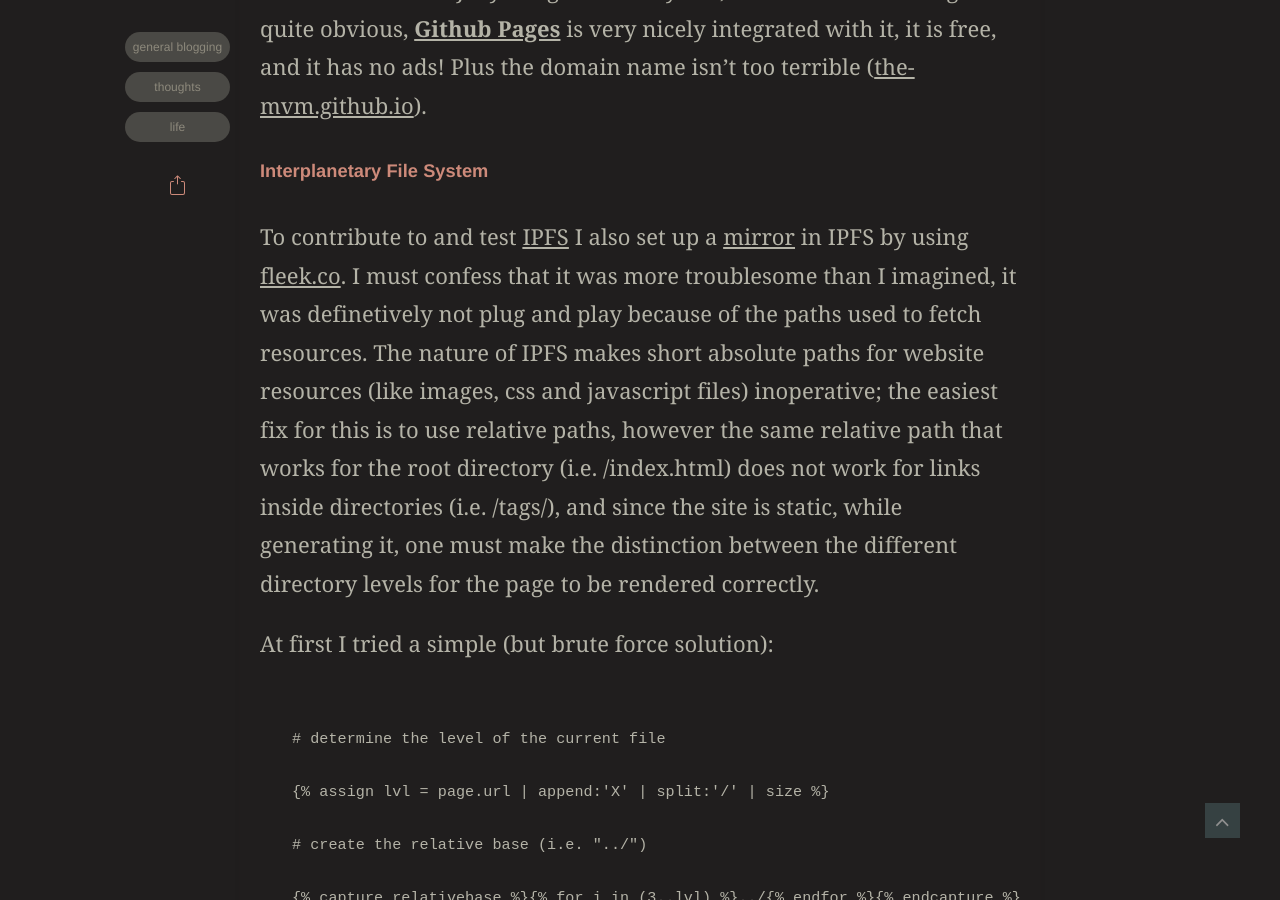
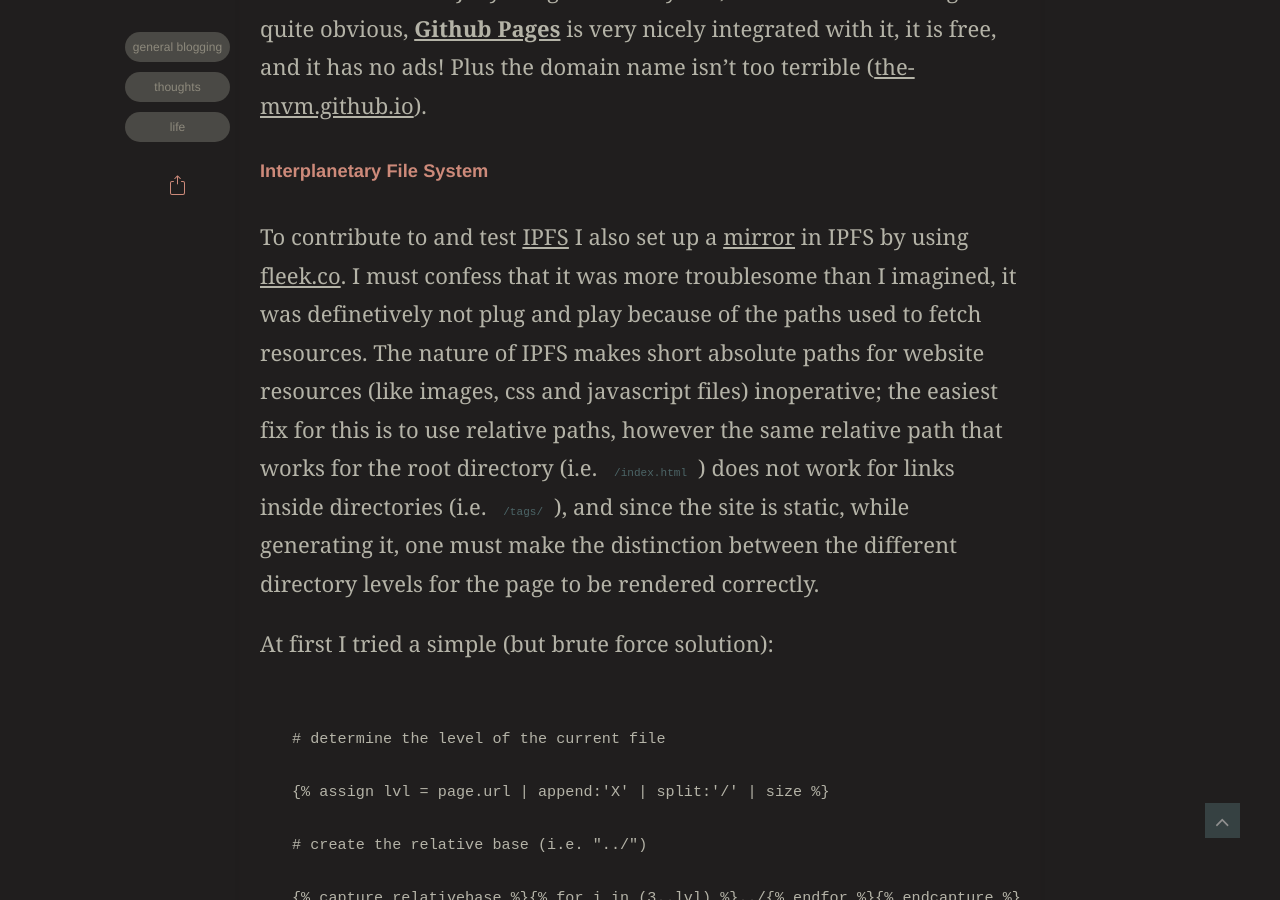
Before and after one commit to the-mvm/the-mvm.github.io, a Jekyll site: the page built from _posts/2021-03-24-starting-the-adventure.md, in a window 1280 px wide and 900 px high, scrolled down 9133 px. Built offline with Jekyll 4.4.1, drawn with Linux system fonts in a browser that asks for light colours; some web fonts are replaced; comment, search, counter and statistics services are not loaded.

```diff
--- a/_posts/2021-03-24-starting-the-adventure.md
+++ b/_posts/2021-03-24-starting-the-adventure.md
@@ -117,7 +117,7 @@ You can use the modified template yourself by [forking my repository](https://gi
 Since I decided on Jekyll to generate my site, the choice for hosting was quite obvious, **[Github Pages](https://pages.github.com)** is very nicely integrated with it, it is free, and it has no ads! Plus the domain name isn't too terrible ([the-mvm.github.io](https://the-mvm.github.io)).
 
 ##### Interplanetary File System
-To contribute to and test [IPFS](https://github.com/ipfs/ipfs#quick-summary) I also set up a [mirror](https://weathered-bread-8229.on.fleek.co/) in IPFS by using [fleek.co](https://fleek.co). I must confess that it was more troublesome than I imagined, it was definetively not plug and play because of the paths used to fetch resources. The nature of IPFS makes short absolute paths for website resources (like images, css and javascript files) inoperative; the easiest fix for this is to use relative paths, however the same relative path that works for the root directory (i.e. /index.html) does not work for links inside directories (i.e. /tags/), and since the site is static, while generating it, one must make the distinction between the different directory levels for the page to be rendered correctly.
+To contribute to and test [IPFS](https://github.com/ipfs/ipfs#quick-summary) I also set up a [mirror](https://weathered-bread-8229.on.fleek.co/) in IPFS by using [fleek.co](https://fleek.co). I must confess that it was more troublesome than I imagined, it was definetively not plug and play because of the paths used to fetch resources. The nature of IPFS makes short absolute paths for website resources (like images, css and javascript files) inoperative; the easiest fix for this is to use relative paths, however the same relative path that works for the root directory (i.e. `/index.html`) does not work for links inside directories (i.e. `/tags/`), and since the site is static, while generating it, one must make the distinction between the different directory levels for the page to be rendered correctly.
 
 At first I tried a simple (but brute force solution):
 {% raw %}
```
